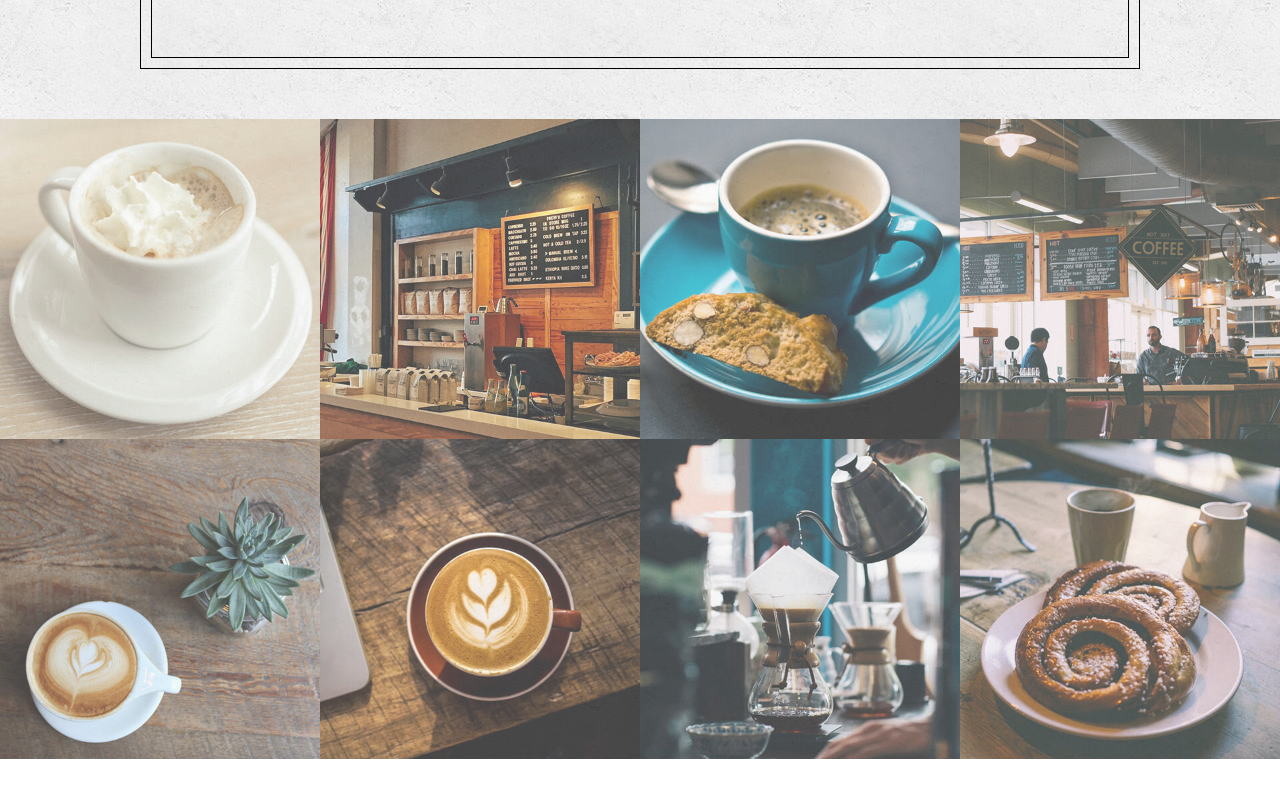
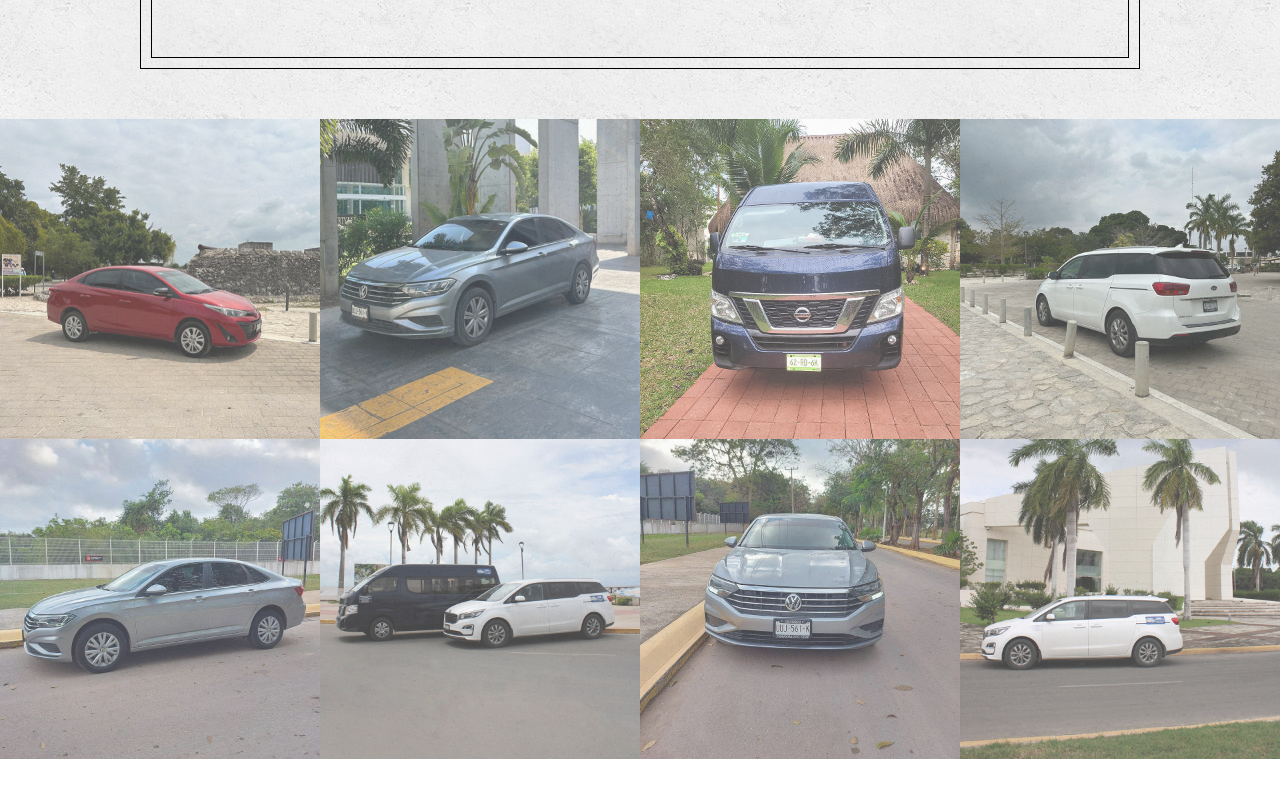
Before and after one commit to CarlosWolf/COAR, a plain HTML site: page index.html in a window 1280 px wide. Shown: the part 1922-2720 px from the top of the page. Drawn offline with nearby package versions, Linux system fonts and the light colour scheme.

Commit message:
Sección de imagenes

```diff
--- a/index.html
+++ b/index.html
@@ -100,28 +100,28 @@
 
 		<section class="galeria" id="galeria">
 			<div class="foto">
-				<img src="img/1.jpg" alt="">
+				<img src="img/yaris_rojo_bacalar.png" alt="camioneta ban azul">
 			</div>
 			<div class="foto">
-				<img src="img/2.jpg" alt="">
+				<img src="img/jeta_gris.png" alt="camioneta ban blanca">
 			</div>
 			<div class="foto">
-				<img src="img/3.jpg" alt="">
+				<img src="img/banes480.png" alt="interior camioneta blanca">
 			</div>
 			<div class="foto">
-				<img src="img/4.jpg" alt="">
+				<img src="img/banblanca480.png" alt="interior camioneta azul">
 			</div>
 			<div class="foto">
-				<img src="img/5.jpg" alt="">
+				<img src="img/jetalateral_480.png" alt="">
 			</div>
 			<div class="foto">
-				<img src="img/6.jpg" alt="">
+				<img src="img/dos_banes_480.png" alt="carro volkswagen">
 			</div>
 			<div class="foto">
-				<img src="img/7.jpg" alt="">
+				<img src="img/jetafrontal_480.png" alt="">
 			</div>
 			<div class="foto">
-				<img src="img/8.jpg" alt="">
+				<img src="img/banblanca_palmeras_480.png" alt="">
 			</div>
 		</section>
 
```
Also changed, not shown: img/WhatsApp Image 2024-08-30 at 11.34.29 AM (1).jpeg (added), img/ban_azul_frontal.png (added), img/ban_azul_palmeras.png (added), img/banblanca480.png (added), img/banblanca_palmeras_480.png (added), img/banes480.png (added), img/camioneta ban azul.png (added), img/dos_banes_480.png (added), img/interior_ban_480.png (added), img/jeta.jpeg (added), img/jeta_gris.png (added), img/jetafrontal.jpeg (added), img/jetafrontal_480.png (added), img/jetalateral.jpeg (added), 4 more files.
